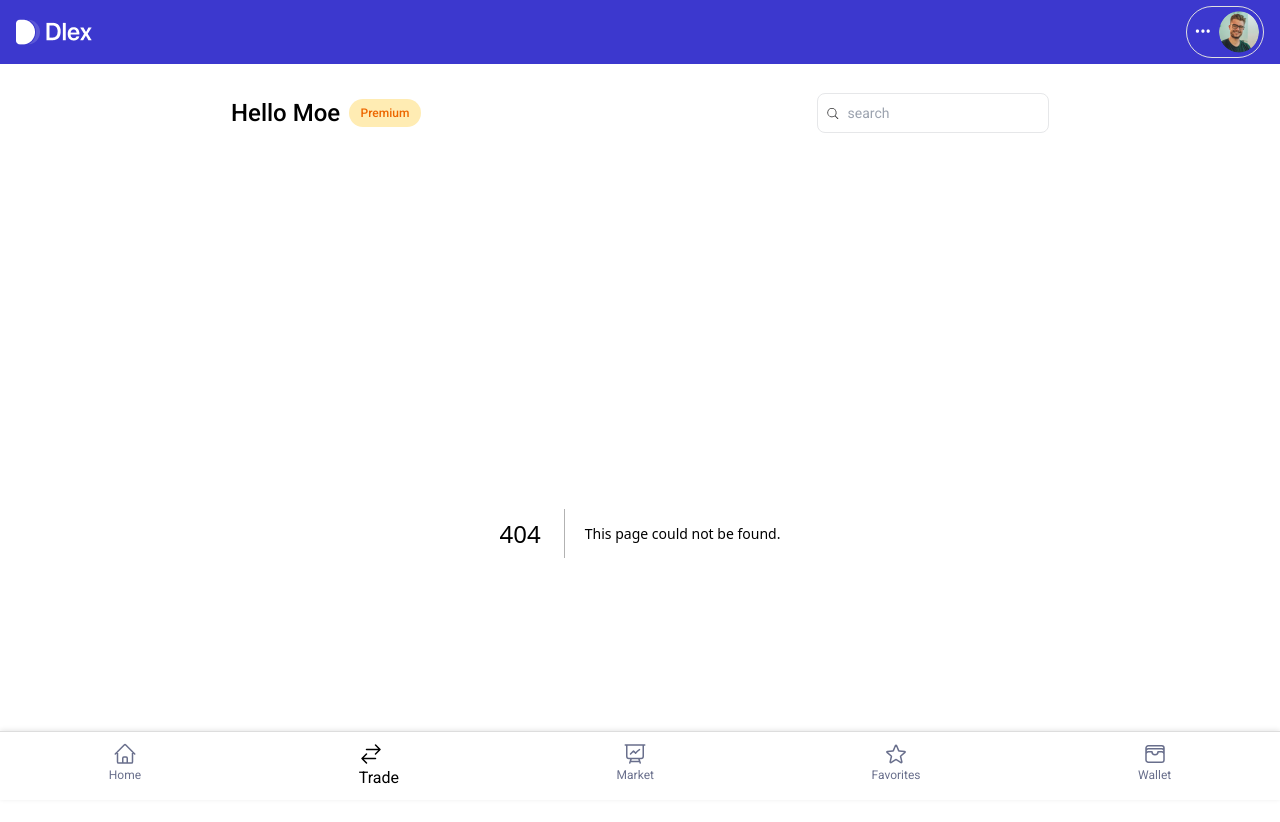
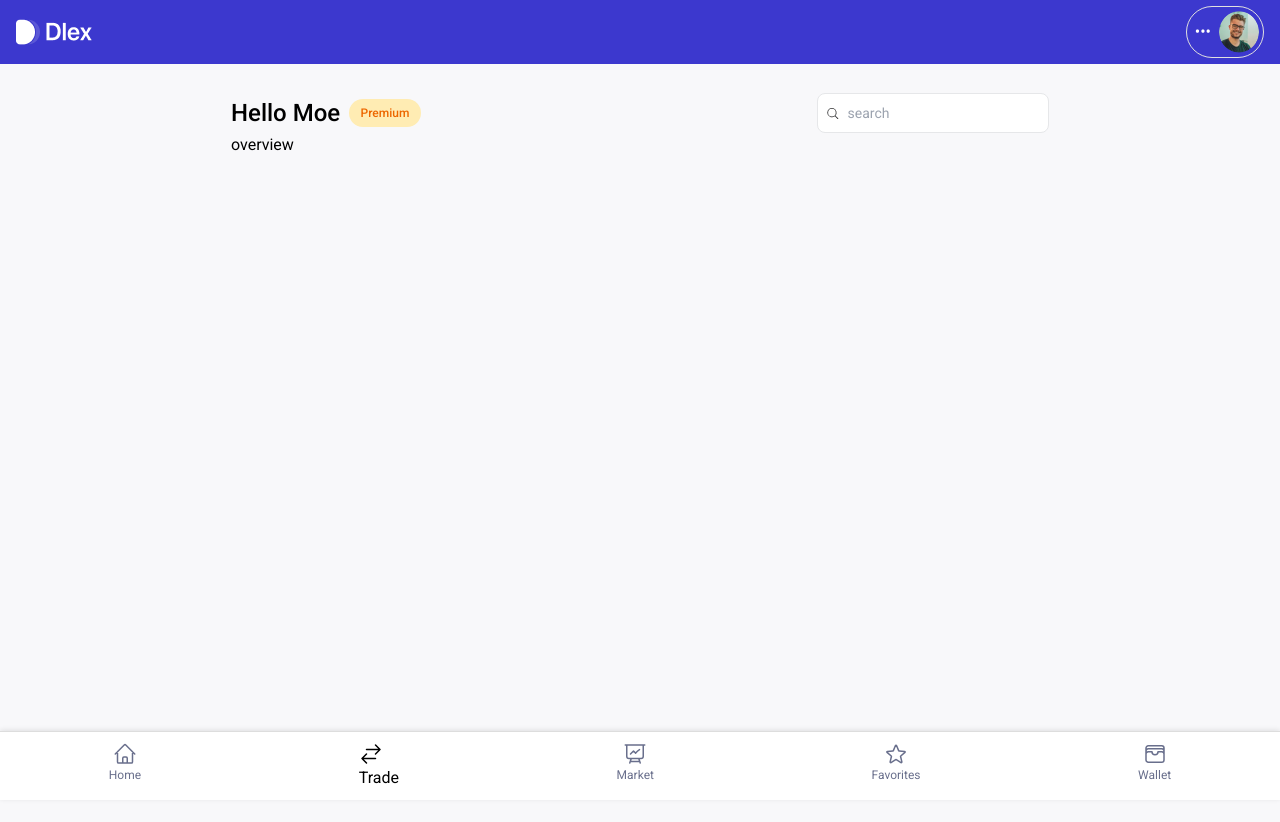
Before and after one commit to mahdimsm/dlex, a Next.js app: page /overview in a window 1280 px wide. Before the commit this address had no page. Shown: the top 822 px of the page. After the commit the page ends 800 px from the top, so only its background shows below. Built offline with nearby package versions, Linux system fonts and the light colour scheme.

Commit message:
add overview for test routing

```diff
--- /dev/null
+++ b/app/overview/page.tsx
@@ -0,0 +1,6 @@
+
+export default function Overview() {
+    return (
+    <div>overview</div>
+    );
+  }
```
